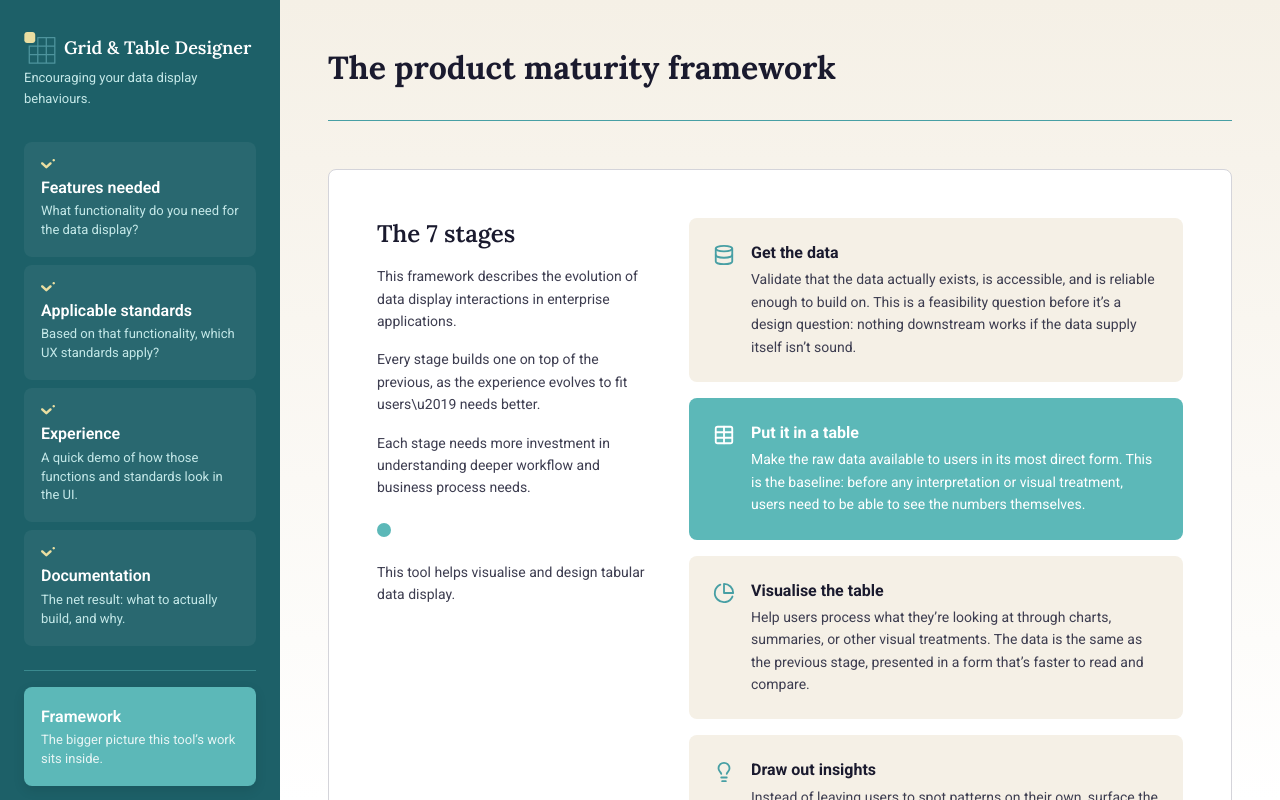
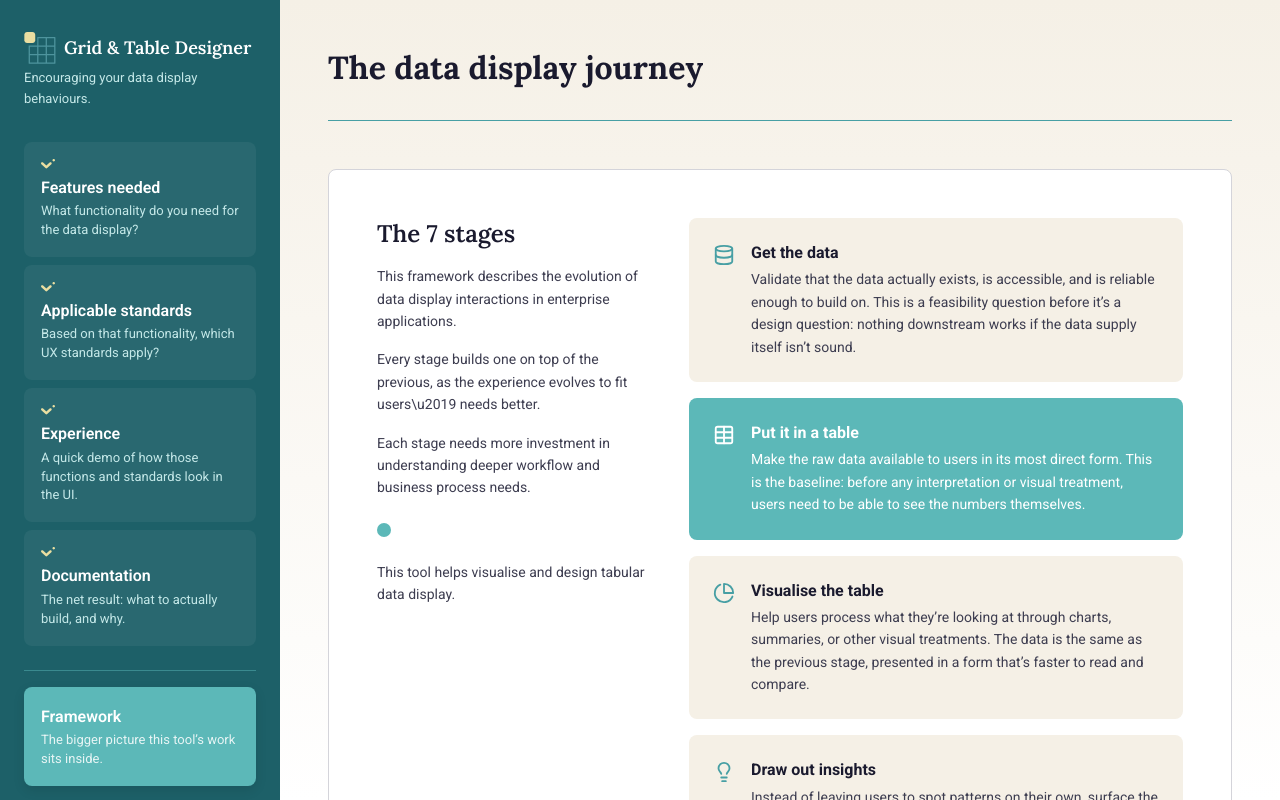
Before and after one commit to puneetsyaloutlook/grabledesigner, a React (Vite) app: page /framework in a window 1280 px wide. Shown: the top 800 px of the page. Built offline with nearby package versions, Linux system fonts and the light colour scheme.

Commit message:
Add files via upload

```diff
--- a/src/pages/Framework.jsx
+++ b/src/pages/Framework.jsx
@@ -43,7 +43,7 @@ export default function Framework() {
   return (
     <div>
       <div className="content-header">
-        <h1>The product maturity framework</h1>
+        <h1>The data display journey</h1>
       </div>
 
       <div className="framework-card">
```
